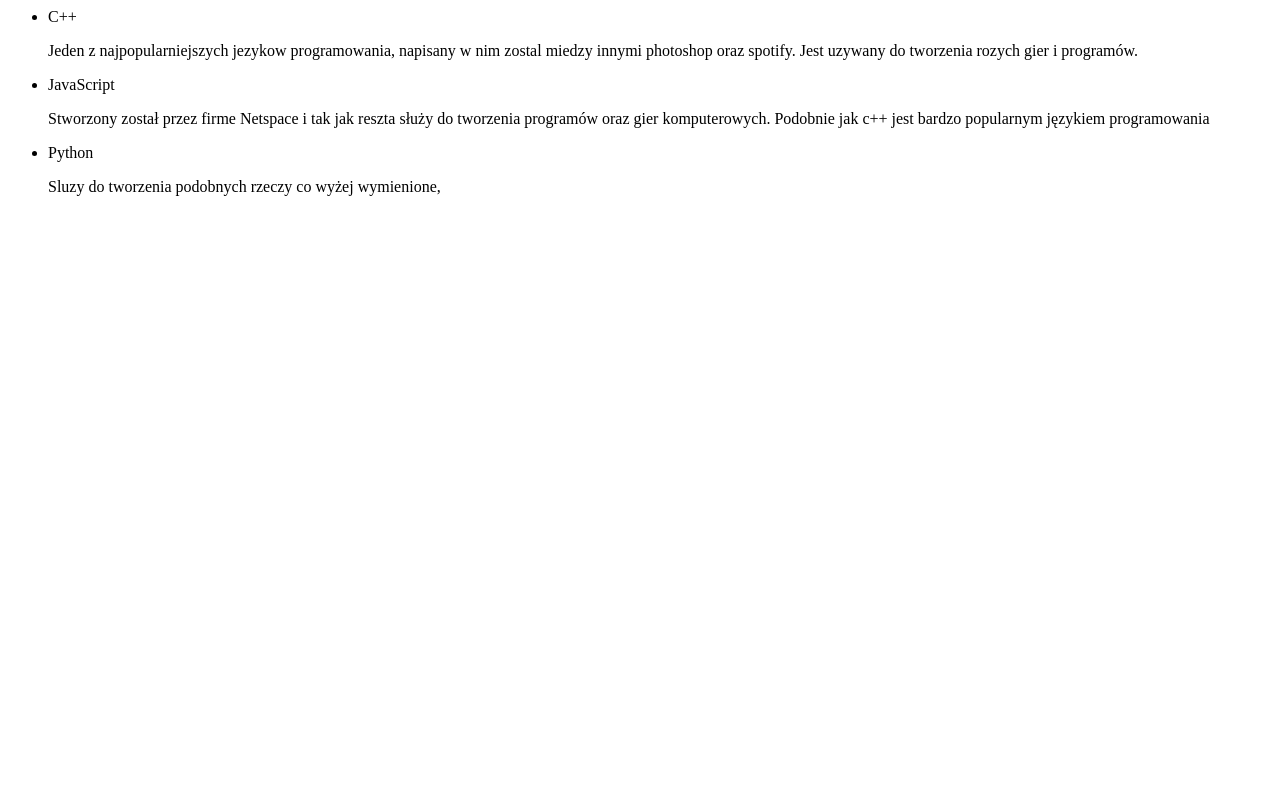
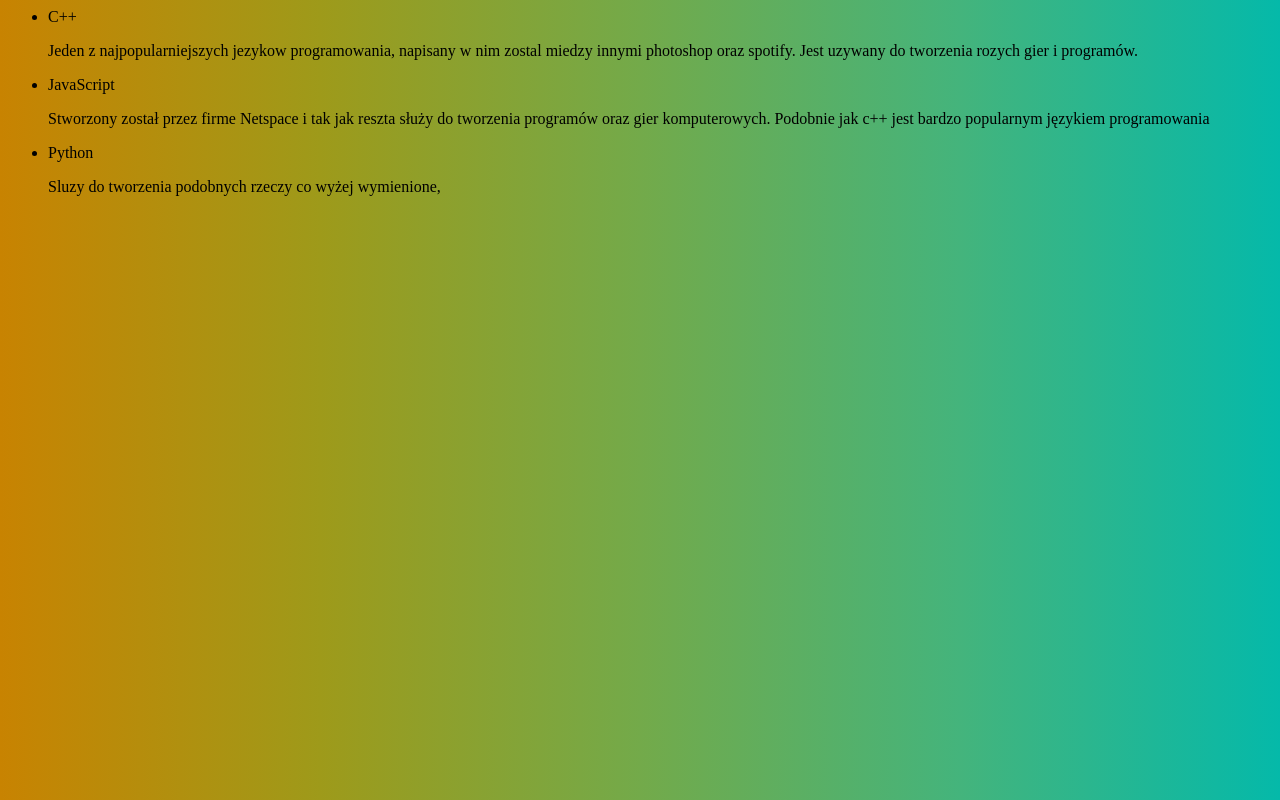
Before and after one commit to palacmlodziezy/strona_gr_IV, a plain HTML site: page index.html in a window 1280 px wide. Drawn offline with Linux system fonts and the light colour scheme.

Commit message:
Update index.html

```diff
--- a/index.html
+++ b/index.html
@@ -1,6 +1,9 @@
 <html>
 <head>
 <title>Języki programowania</title>
+  <style>
+  body {background-image: linear-gradient(to right, #c88301, #9e9a1a, #73aa4a, #44b47c, #05b9a9););}
+  </style>
 </head>
 <body>
 <ul>
```
